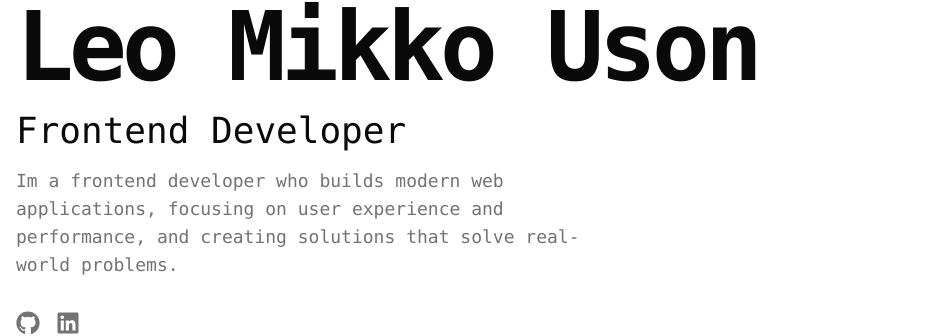
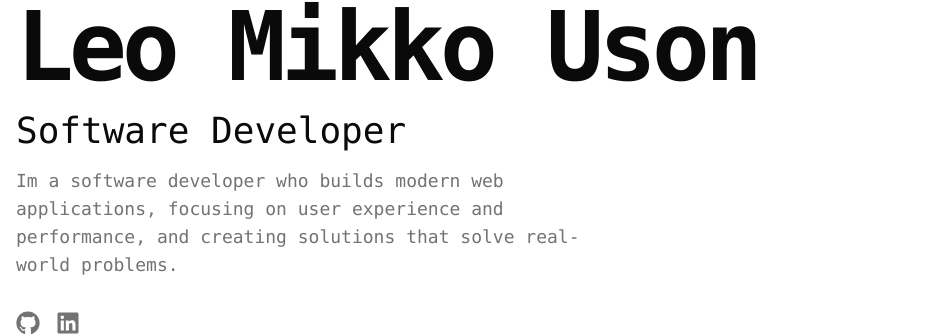
Before and after one commit to mikkouson/portfolio, a Next.js app: page / in a window 1280 px wide. Shown: the part 225-561 px from the top of the page, without its empty margins (0-949 px from the left). Built offline with nearby package versions, Linux system fonts and the light colour scheme.

Commit message:
fix: update job title and description to reflect software developer role

```diff
--- a/app/page.tsx
+++ b/app/page.tsx
@@ -38,10 +38,10 @@ export default function Portfolio() {
               </h1>
             </div>
             <h2 className="text-3xl sm:text-4xl font-medium flex items-center gap-2">
-              Frontend Developer
+              Software Developer
             </h2>
             <p className="max-w-[600px] text-muted-foreground text-lg">
-              Im a frontend developer who builds modern web applications,
+              Im a software developer who builds modern web applications,
               focusing on user experience and performance, and creating
               solutions that solve real-world problems.
             </p>
```
